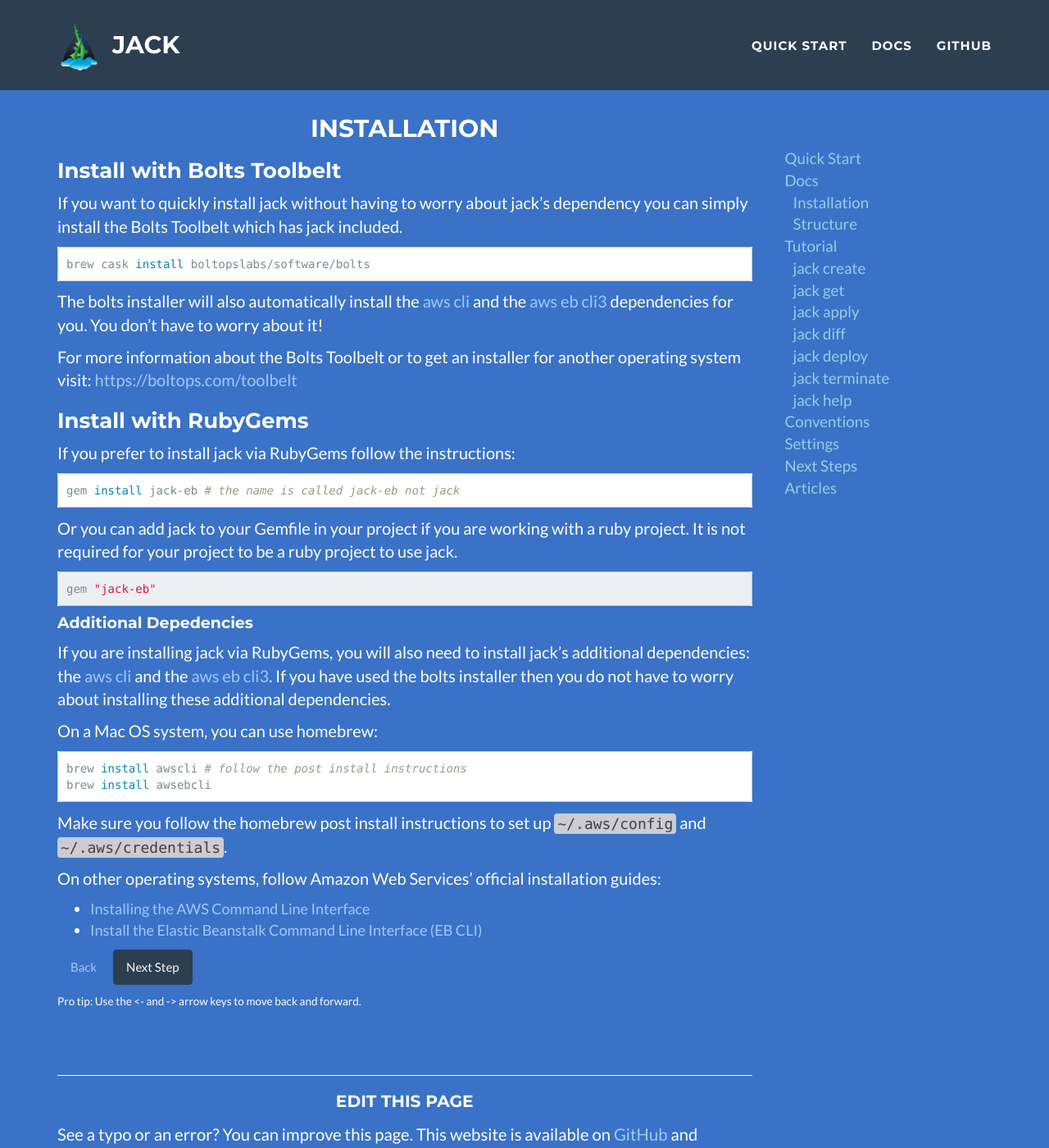
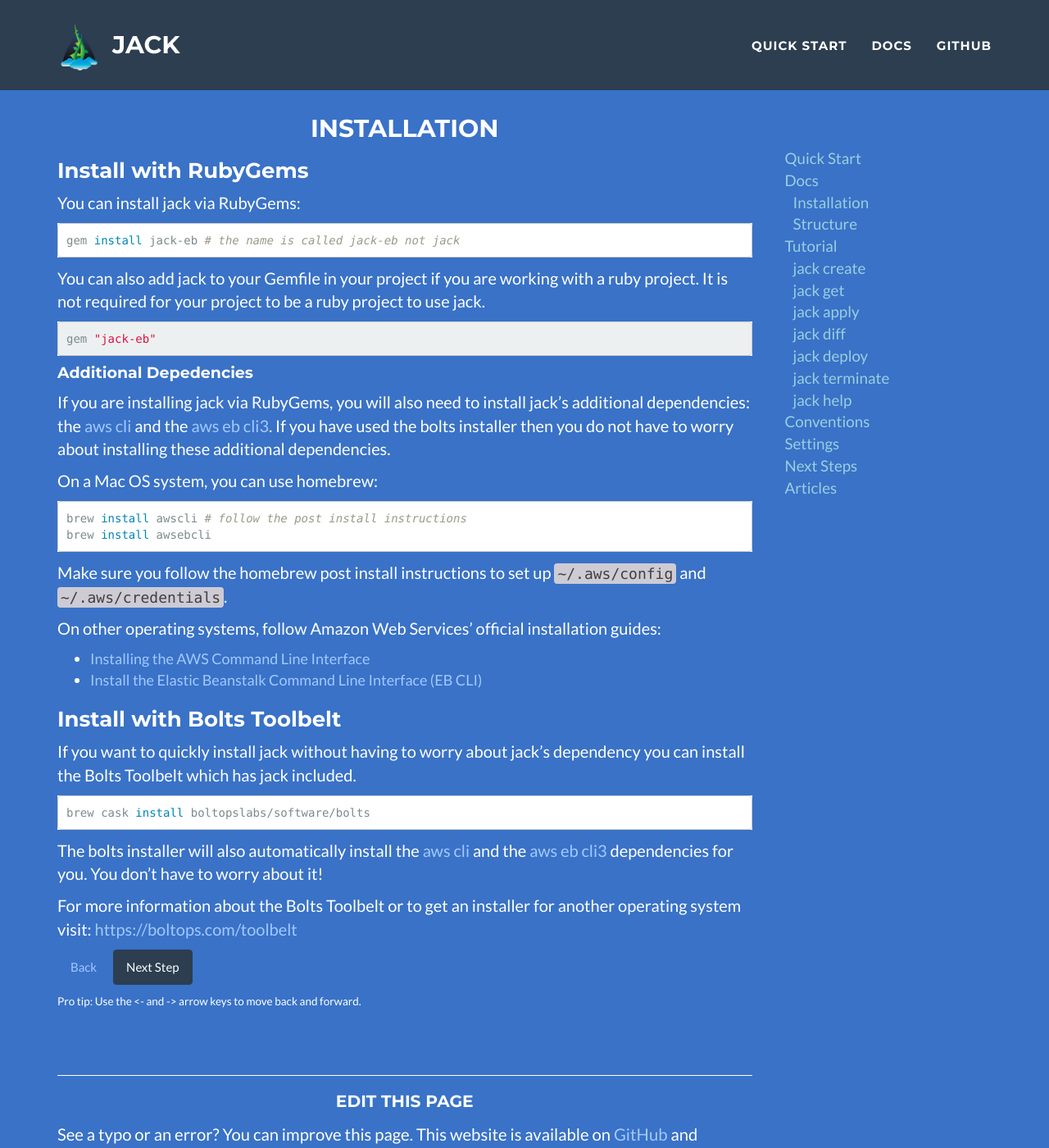
Before and after one commit to boltops-tools/jack, a Jekyll site: the page built from docs/_docs/install.md, in a window 1280 px wide and 1400 px high. Shown: the whole window at 82% size. Built offline with Jekyll 4.4.1, drawn with Linux system fonts in a browser that asks for light colours; part of the change alters nothing that is shown.

Commit message:
update install notes

````diff
--- a/docs/_docs/install.md
+++ b/docs/_docs/install.md
@@ -2,27 +2,15 @@
 title: Installation
 ---
 
-### Install with Bolts Toolbelt
-
-If you want to quickly install jack without having to worry about jack's dependency you can simply install the Bolts Toolbelt which has jack included.
-
-```sh
-brew cask install boltopslabs/software/bolts
-```
-
-The bolts installer will also automatically install the [aws cli](https://aws.amazon.com/documentation/cli/) and the [aws eb cli3](http://docs.aws.amazon.com/elasticbeanstalk/latest/dg/eb-cli3.html) dependencies for you.  You don't have to worry about it!
-
-For more information about the Bolts Toolbelt or to get an installer for another operating system visit: [https://boltops.com/toolbelt](https://boltops.com/toolbelt)
-
 ### Install with RubyGems
 
-If you prefer to install jack via RubyGems follow the instructions:
+You can install jack via RubyGems:
 
 ```sh
 gem install jack-eb # the name is called jack-eb not jack
 ```
 
-Or you can add jack to your Gemfile in your project if you are working with a ruby project.  It is not required for your project to be a ruby project to use jack.
+You can also add jack to your Gemfile in your project if you are working with a ruby project.  It is not required for your project to be a ruby project to use jack.
 
 {% highlight ruby %}
 gem "jack-eb"
@@ -47,6 +35,18 @@ On other operating systems, follow Amazon Web Services' official installation gu
 ](http://docs.aws.amazon.com/cli/latest/userguide/installing.html)
 * [Install the Elastic Beanstalk Command Line Interface (EB CLI)](http://docs.aws.amazon.com/elasticbeanstalk/latest/dg/eb-cli3-install.html)
 
+### Install with Bolts Toolbelt
+
+If you want to quickly install jack without having to worry about jack's dependency you can install the Bolts Toolbelt which has jack included.
+
+```sh
+brew cask install boltopslabs/software/bolts
+```
+
+The bolts installer will also automatically install the [aws cli](https://aws.amazon.com/documentation/cli/) and the [aws eb cli3](http://docs.aws.amazon.com/elasticbeanstalk/latest/dg/eb-cli3.html) dependencies for you.  You don't have to worry about it!
+
+For more information about the Bolts Toolbelt or to get an installer for another operating system visit: [https://boltops.com/toolbelt](https://boltops.com/toolbelt)
+
 
 <a id="prev" class="btn btn-basic" href="{% link docs.md %}">Back</a>
 <a id="next" class="btn btn-primary" href="{% link _docs/structure.md %}">Next Step</a>
````
